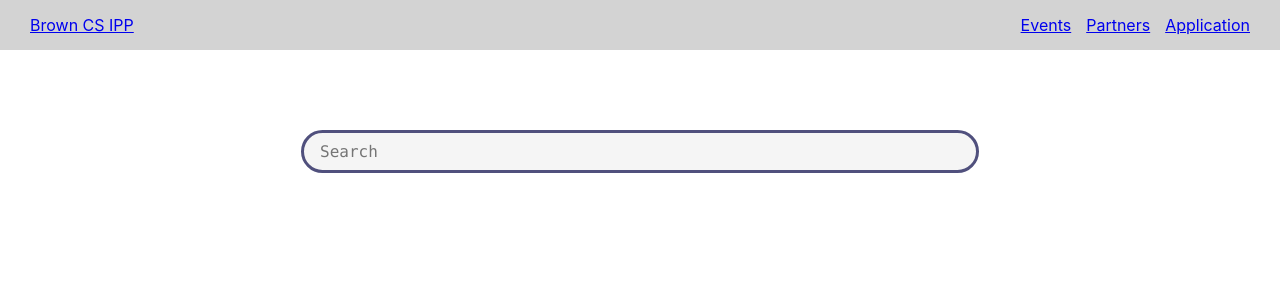
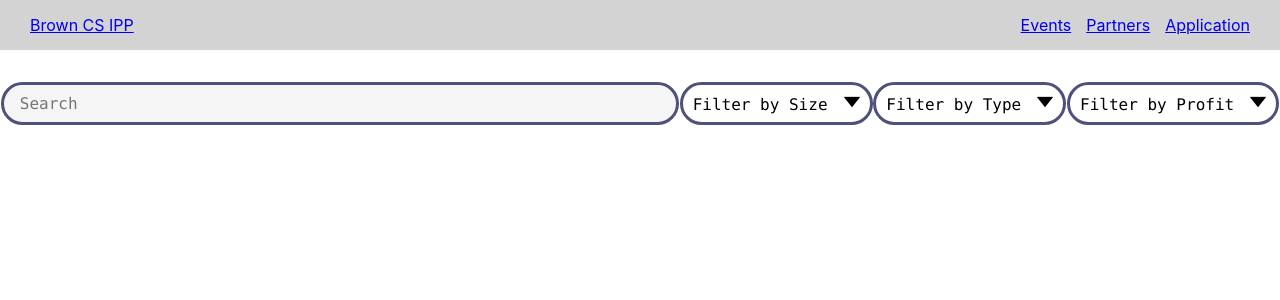
Before and after one commit to jbarlas/brown-cs-ipp, a React (Create React App) app: page /partners in a window 1280 px wide. Shown: the top 300 px of the page. Built offline with nearby package versions, Linux system fonts and the light colour scheme.

Commit message:
added non-functional filters

```diff
--- a/src/views/partners/Partners.css
+++ b/src/views/partners/Partners.css
@@ -1,10 +1,10 @@
-.partners-search-wrapper {
+.partners_search_wrapper {
     display: flex;
-    justify-content: center;
-    margin-top: 5rem;
+    justify-content: space-evenly;
+    margin-top: 2rem;
 }
 
-.partners-search {
+.partners_search {
     border: 3px solid rgb(80, 80, 125);
     border-radius: 10rem;
     height: 5px;
@@ -15,7 +15,27 @@
     font-size: 1rem;
 }
 
-.partners-search:hover, .partners-search:focus {
+.partners_search:hover, .partners_search:focus {
     border: solid blue;
     background-color: white;
-  }
+}
+
+.partner_filter_button {
+    border: 3px solid rgb(80, 80, 125);
+    border-radius: 10rem;
+    background-color: white;
+    font-family: Menlo;
+    font-size: 1rem;
+    /* top right bottom left */
+    padding: 5px 10px 5px 10px;
+    transition: 0.3s
+}
+
+.partner_filter_button:hover {
+    background-color: lightgrey;
+}
+
+.partner_filter_button_icon {
+    max-height: 1rem;
+    padding-left: 1rem;
+}
--- a/src/views/partners/Partners.jsx
+++ b/src/views/partners/Partners.jsx
@@ -1,5 +1,7 @@
 import React, {useState} from 'react'
 import './Partners.css';
+
+import see_more_icon from '../../assets/triangle_icon.png';
 
 export default function Partners() {
   const searchBar = () => {}
@@ -18,14 +20,35 @@ export default function Partners() {
 
   return (
     <div>
-    <div class="partners-search-wrapper">
-      <input
-        class="partners-search"
+      <div class="partners_search_wrapper">
+        <input
+        class="partners_search"
         type="text"
         placeholder="Search"
         onChange={handleChange}
         value={searchInput} />
-    </div>
+
+        <button class="partner_filter_button">
+          <div>
+          Filter by Size
+          <img class="partner_filter_button_icon" src={see_more_icon} alt= "placeholder"></img>
+          </div>
+        </button>
+
+        <button class="partner_filter_button">
+          <div>
+          Filter by Type
+          <img class="partner_filter_button_icon" src={see_more_icon} alt= "placeholder"></img>
+          </div>
+        </button>
+
+        <button class="partner_filter_button">
+          <div>
+          Filter by Profit
+          <img class="partner_filter_button_icon" src={see_more_icon} alt= "placeholder"></img>
+          </div>
+        </button>
+      </div>
 
     <p>{searchResponse}</p>
 
```
Also changed, not shown: src/assets/triangle_icon.png (added).
